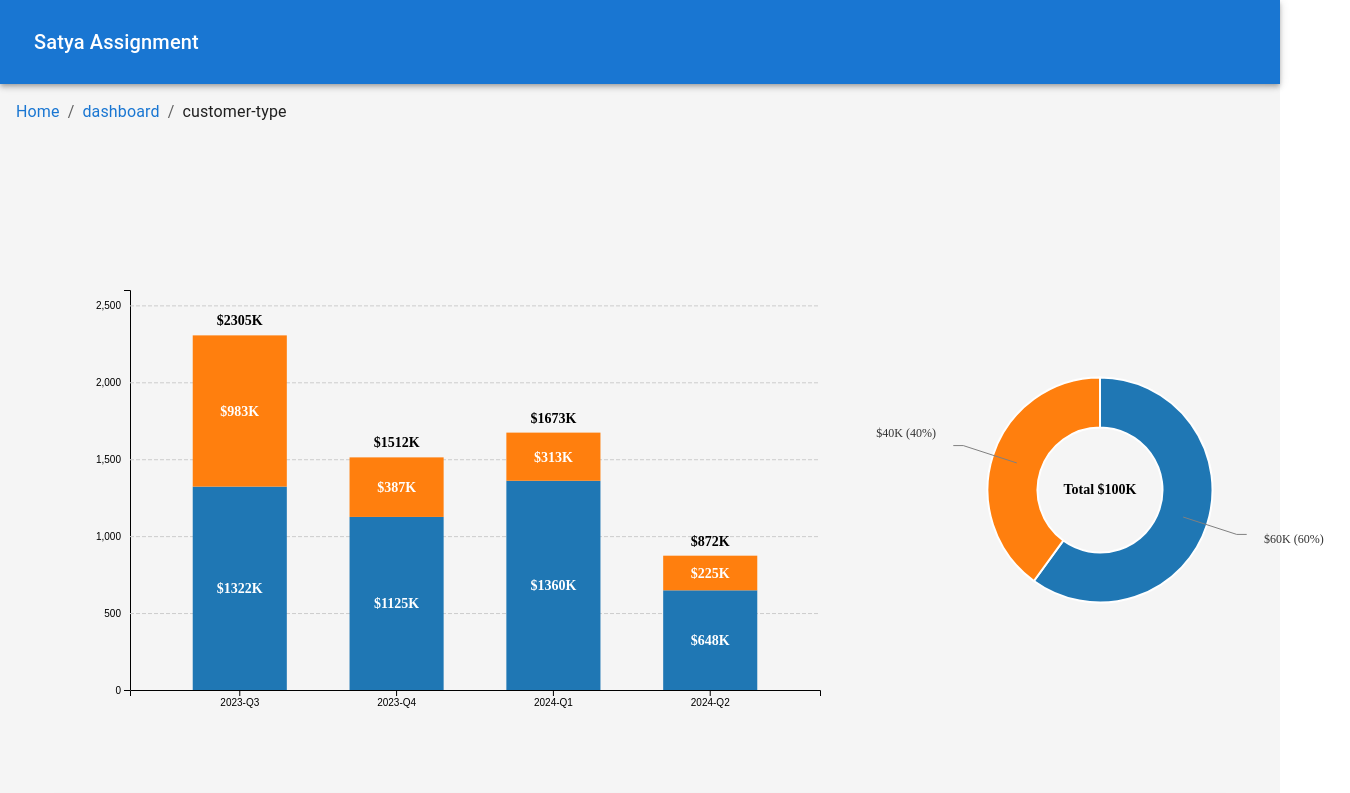
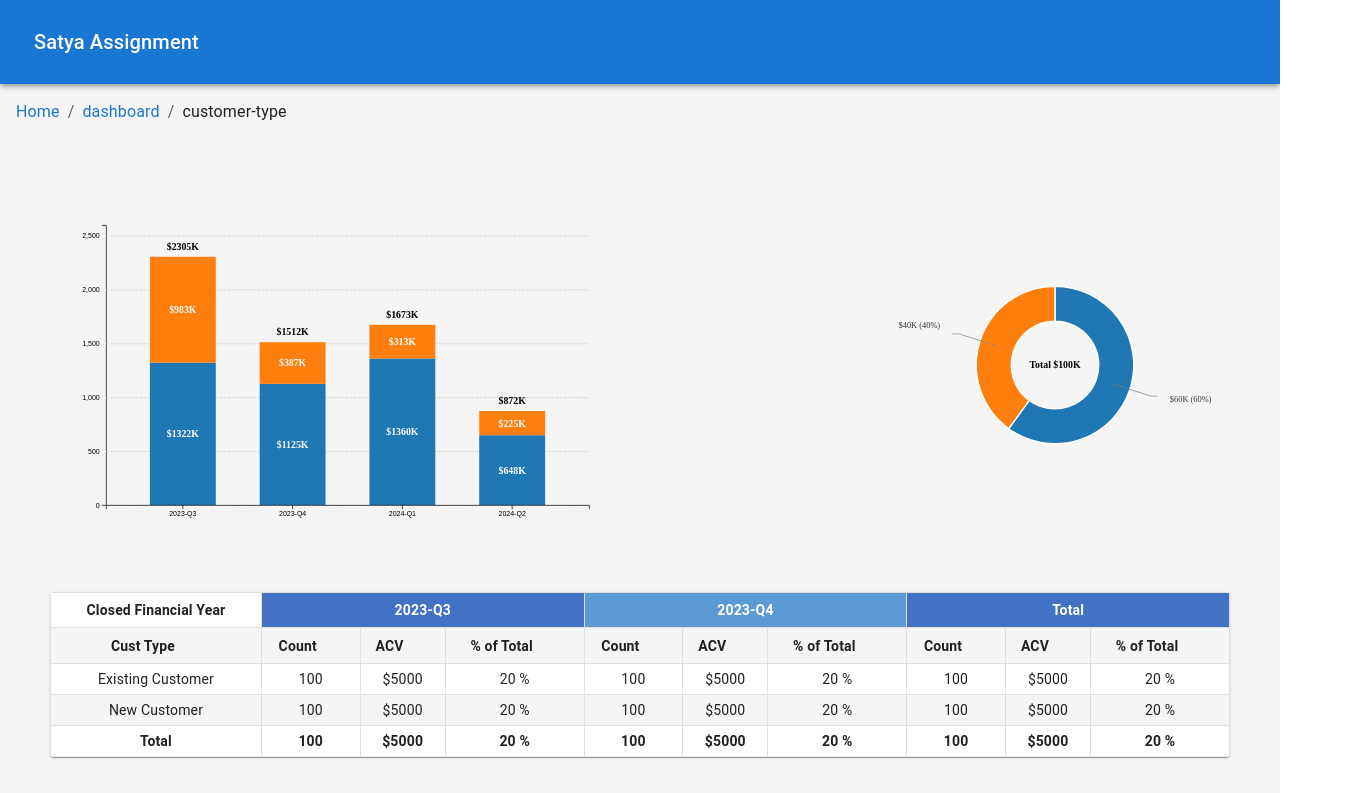
Before and after one commit to thesaty4/sky-geni-full-stack-assignment, a React (Vite) app in the folder frontend/: page /dashboard/customer-type in a window 1280 px wide. Shown: the top 793 px of the page, 1350 px wide, since content can reach past the window. Built offline with nearby package versions, Linux system fonts and the light colour scheme.

Commit message:
fix: table header and component

```diff
--- a/frontend/src/pages/chart-info/chart-info.style.css
+++ b/frontend/src/pages/chart-info/chart-info.style.css
@@ -1,5 +1,7 @@
 .main__wrapper{
     padding: 50px;
+    padding-top: unset;
+
 }
 
 .top__wrapper{
@@ -8,6 +10,11 @@
     align-items: center;
     margin-bottom: 20px;
     margin:  50px 0;
+    flex-wrap: wrap
+}
+
+.top__wrapper .chart-container{
+    zoom: 0.7;
 }
 
 .bottom__wrapper{
--- a/frontend/src/pages/chart-info/chart-info.tsx
+++ b/frontend/src/pages/chart-info/chart-info.tsx
@@ -6,9 +6,20 @@ import "./chart-info.style.css";
 
 const header: TableHeaderType[] = [
   {
+    label: "Closed Financial Year",
+    fieldName: "closeFinancialYear",
+    width: "150px",
+    bgColor: "",
+    children: [
+      {
+        label: "Cust Type",
+        fieldName: "custType",
+      },
+    ],
+  },
+  {
     label: "2023-Q3",
     fieldName: "2023-Q3",
-    prefixText: "$",
     children: [
       {
         label: "Count",
@@ -17,18 +28,19 @@ const header: TableHeaderType[] = [
       {
         label: "ACV",
         fieldName: "acv",
+        prefixText: "$",
       },
       {
         label: "% of Total",
         fieldName: "total",
         postfixText: "%",
+        width: "95px",
       },
     ],
   },
   {
     label: "2023-Q4",
     fieldName: "2023-Q4",
-    prefixText: "$",
     children: [
       {
         label: "Count",
@@ -37,18 +49,20 @@ const header: TableHeaderType[] = [
       {
         label: "ACV",
         fieldName: "acv",
+        prefixText: "$",
       },
       {
         label: "% of Total",
         fieldName: "total",
         postfixText: "%",
+        width: "95px",
       },
     ],
   },
+
   {
-    label: "2023-Q5",
-    fieldName: "2023-Q5",
-    prefixText: "$",
+    label: "Total",
+    fieldName: "total",
     children: [
       {
         label: "Count",
@@ -57,31 +71,13 @@ const header: TableHeaderType[] = [
       {
         label: "ACV",
         fieldName: "acv",
+        prefixText: "$",
       },
       {
         label: "% of Total",
         fieldName: "total",
         postfixText: "%",
-      },
-    ],
-  },
-  {
-    label: "2023-Q6",
-    fieldName: "2023-Q6",
-    prefixText: "$",
-    children: [
-      {
-        label: "Count",
-        fieldName: "count",
-      },
-      {
-        label: "ACV",
-        fieldName: "acv",
-      },
-      {
-        label: "% of Total",
-        fieldName: "total",
-        postfixText: "%",
+        width: "95px",
       },
     ],
   },
@@ -99,6 +95,14 @@ const dataList = [
       acv: 5000,
       total: 20,
     },
+    closeFinancialYear: {
+      custType: "Existing Customer",
+    },
+    total: {
+      count: 100,
+      acv: 5000,
+      total: 20,
+    },
   },
   {
     "2023-Q3": {
@@ -107,6 +111,35 @@ const dataList = [
       total: 20,
     },
     "2023-Q4": {
+      count: 100,
+      acv: 5000,
+      total: 20,
+    },
+    closeFinancialYear: {
+      custType: "New Customer",
+    },
+    total: {
+      count: 100,
+      acv: 5000,
+      total: 20,
+    },
+  },
+
+  {
+    "2023-Q3": {
+      count: 100,
+      acv: 5000,
+      total: 20,
+    },
+    "2023-Q4": {
+      count: 100,
+      acv: 5000,
+      total: 20,
+    },
+    closeFinancialYear: {
+      custType: "Total",
+    },
+    total: {
       count: 100,
       acv: 5000,
       total: 20,
@@ -166,7 +199,7 @@ const ChartInfo = () => {
         </Box>
       </Box>
       <Box className="bottom__wrapper" component="div">
-        <SharedTable headers={header} dataList={dataList} />
+        <SharedTable headers={header} dataList={dataList} isFooterTotal />
       </Box>
     </Box>
   );
--- a/frontend/src/shared/components/table/table-header.component.tsx
+++ b/frontend/src/shared/components/table/table-header.component.tsx
@@ -56,8 +56,11 @@ const TableHeader = ({ headers, onSort }: TableHeaderProps) => {
         const colSpan = isLeaf ? 1 : getLeavesCount(header);
         const rowSpan = isLeaf ? maxDepth - targetDepth : 1;
 
-        const bgColor = !isLeaf ? (ind % 2 ? "#5B9AD5" : "#4371C4") : "#f5f5f5"; // "#f5f5f5",
-        const textColor = !isLeaf ? "#ffffff" : "";
+        let bgColor = !isLeaf ? (ind % 2 ? "#4371C4" : "#5B9AD5") : "#f5f5f5";
+        let textColor = !isLeaf ? "#ffffff" : "";
+
+        bgColor = header.bgColor === "" ? "" : bgColor;
+        textColor = header.bgColor === "" ? "" : textColor;
 
         return (
           <TableCell
@@ -70,6 +73,8 @@ const TableHeader = ({ headers, onSort }: TableHeaderProps) => {
               backgroundColor: bgColor,
               fontWeight: 600,
               color: textColor,
+              minWidth: header.width,
+              padding: "5px",
             }}
           >
             {isLeaf ? (
@@ -94,37 +99,7 @@ const TableHeader = ({ headers, onSort }: TableHeaderProps) => {
   return (
     <TableHead>
       {Array.from({ length: maxDepth }).map((_, depth) => (
-        <TableRow key={depth}>
-          {/* First column (Cust Type) */}
-          {/* {depth === 0 && (
-            <TableCell
-              rowSpan={maxDepth}
-              align="center"
-              sx={{
-                border: "1px solid #e0e0e0",
-                backgroundColor: "#f5f5f5",
-                fontWeight: 600,
-              }}
-            >
-              Cust Type
-            </TableCell>
-          )} */}
-          {renderHeaderCells(headers, 0, depth)}
-          {/* Last column (Total) */}
-          {/* {depth === 0 && (
-            <TableCell
-              rowSpan={maxDepth}
-              align="center"
-              sx={{
-                border: "1px solid #e0e0e0",
-                backgroundColor: "#f5f5f5",
-                fontWeight: 600,
-              }}
-            >
-              Total
-            </TableCell>
-          )} */}
-        </TableRow>
+        <TableRow key={depth}>{renderHeaderCells(headers, 0, depth)}</TableRow>
       ))}
     </TableHead>
   );
--- a/frontend/src/shared/components/table/table.component.tsx
+++ b/frontend/src/shared/components/table/table.component.tsx
@@ -14,6 +14,7 @@ import { get } from "../../utils/common.util";
 import TableHeader from "./table-header.component";
 
 const SharedTable = <T extends Record<string, unknown>>({
+  isFooterTotal,
   headers,
   dataList,
 }: SharedTableProps<T>) => {
@@ -48,22 +49,31 @@ const SharedTable = <T extends Record<string, unknown>>({
           }}
         />
         <TableBody>
-          {sortedRows.map((row, index) => (
-            <TableRow key={index}>
-              {headers.map((header, index) =>
+          {sortedRows.map((row, outerIndex) => (
+            <TableRow
+              key={outerIndex}
+              sx={{ background: outerIndex % 2 ? "#F5F5F5" : "" }}
+            >
+              {headers.map((header, headerIndex) =>
                 header?.children?.map((childHeader, childIndex) => (
                   <TableCell
                     align="center"
-                    key={`${index}-${childIndex}`}
+                    key={`${headerIndex}-${childIndex}`}
                     sx={{
                       border: "1px solid #e0e0e0",
-                      fontWeight: 600,
+                      padding: "5px",
+                      fontWeight:
+                        isFooterTotal && outerIndex === sortedRows.length - 1
+                          ? 600
+                          : 0,
                     }}
                   >
+                    {childHeader?.prefixText}
                     {get(
                       row,
                       `${header.fieldName}.${childHeader.fieldName}` as never
-                    )}
+                    )}{" "}
+                    {childHeader?.postfixText}
                   </TableCell>
                 ))
               )}
--- a/frontend/src/shared/types/table.type.ts
+++ b/frontend/src/shared/types/table.type.ts
@@ -3,10 +3,13 @@ export type TableHeaderType = {
   fieldName: string;
   prefixText?: string;
   postfixText?: string;
+  bgColor?: string;
+  width?: string;
   children?: TableHeaderType[];
 };
 
 export interface SharedTableProps<T> {
+  isFooterTotal?: boolean;
   headers: TableHeaderType[];
   dataList: T[];
 }
```
